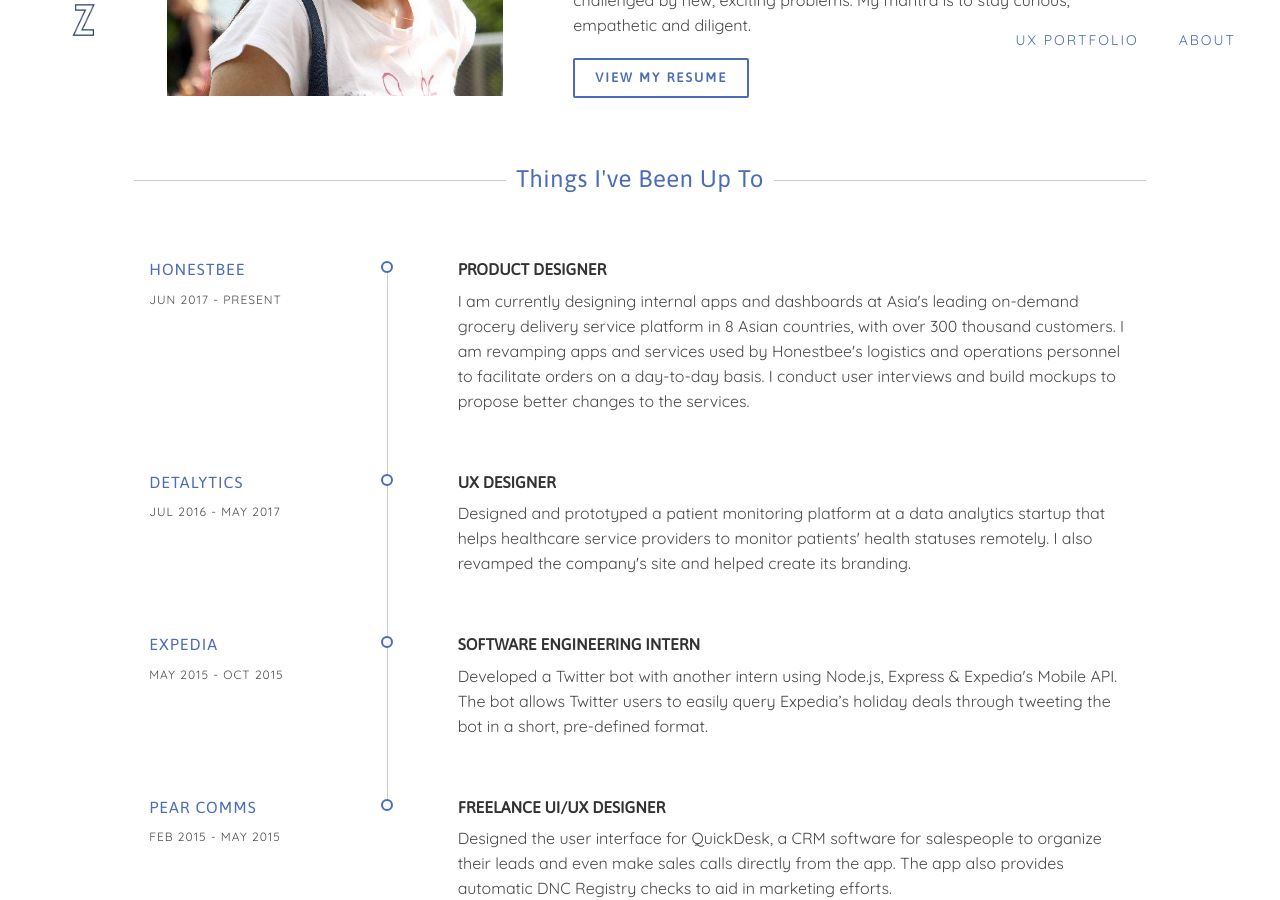
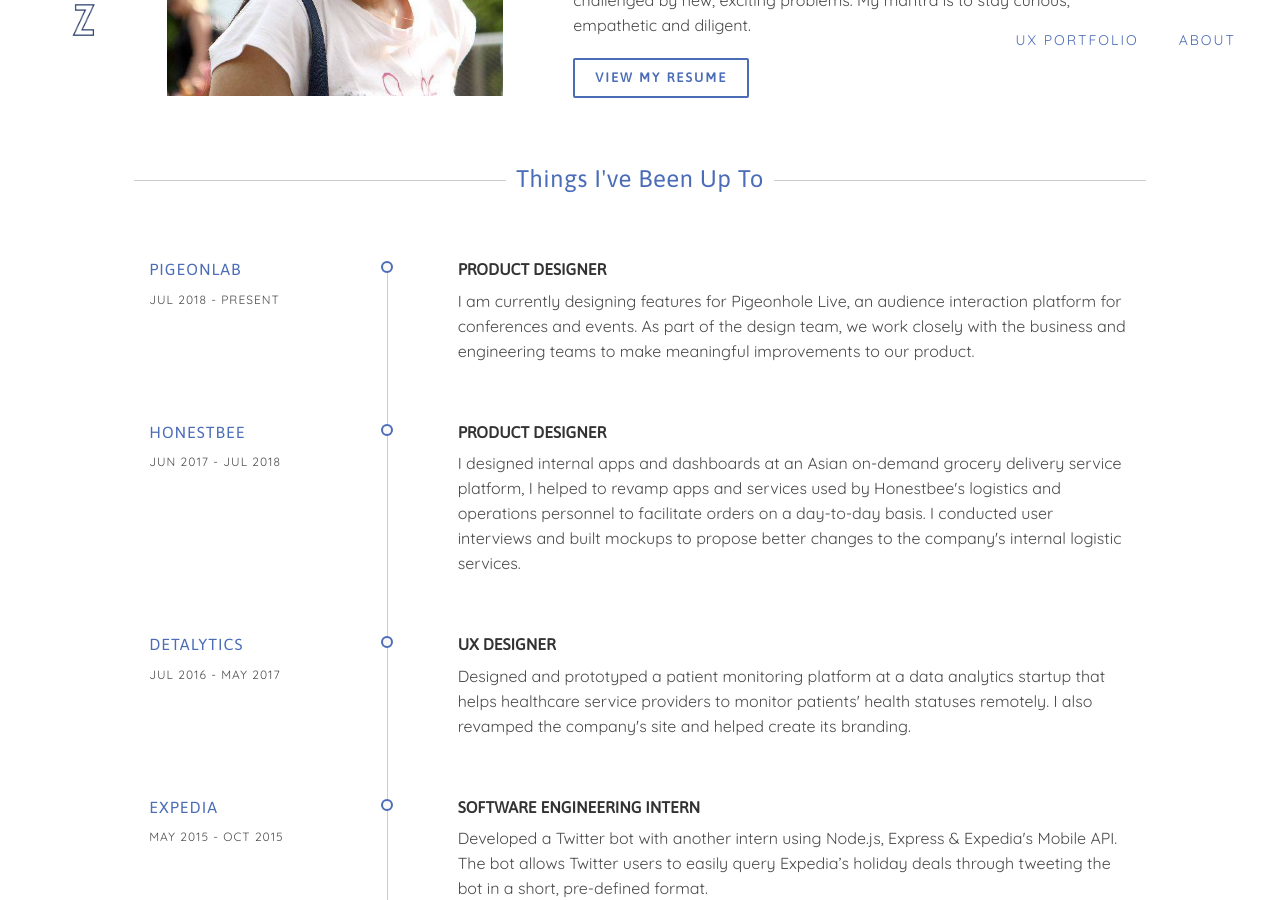
Before and after one commit to yzixuan/yzixuan.github.io, a Jekyll site: the page built from aboutme.html, in a window 1280 px wide and 900 px high, scrolled down 382 px. Built offline with Jekyll 4.4.1, drawn with Linux system fonts in a browser that asks for light colours; nearby versions of some CDN libraries.

Commit message:
update experience page

```diff
--- a/_includes/experience.html
+++ b/_includes/experience.html
@@ -18,13 +18,23 @@
         </li>
         <li>
           <div class="timeline-item">
-            <h4><a href="https://www.honestbee.sg/" target="_blank">Honestbee</a></h4>
-            <span>Jun 2017 - <b>Present</b></span>
+            <h4><a href="https://pigeonholelive.com/" target="_blank">Pigeonlab</a></h4>
+            <span>Jul 2018 - <b>Present</b></span>
           </div>
           <div class="timeline-description">
             <h4>Product Designer</h4>
-            <p>I am currently designing internal apps and dashboards at Asia's leading on-demand grocery delivery service platform in 8 Asian countries, with over 300 thousand customers. I am revamping apps and services used by Honestbee's logistics and operations personnel to facilitate orders on a day-to-day basis.
-               I conduct user interviews and build mockups to propose better changes to the services.</p>
+            <p>I am currently designing features for Pigeonhole Live, an audience interaction platform for conferences and events. As part of the design team, we work closely with the business and engineering teams to make meaningful improvements to our product.</p>
+          </div>
+        </li>
+        <li>
+          <div class="timeline-item">
+            <h4><a href="https://www.honestbee.sg/" target="_blank">Honestbee</a></h4>
+            <span>Jun 2017 - <b>Jul 2018</b></span>
+          </div>
+          <div class="timeline-description">
+            <h4>Product Designer</h4>
+            <p>I designed internal apps and dashboards at an Asian on-demand grocery delivery service platform, I helped to revamp apps and services used by Honestbee's logistics and operations personnel to facilitate orders on a day-to-day basis.
+               I conducted user interviews and built mockups to propose better changes to the company's internal logistic services.</p>
           </div>
         </li>
         <li>
```
